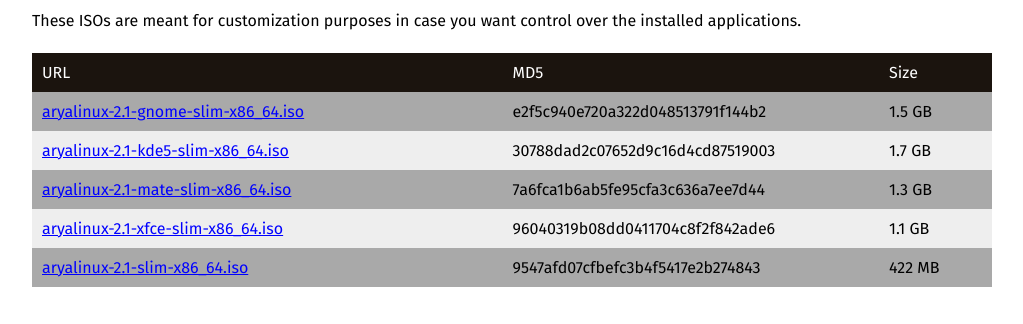
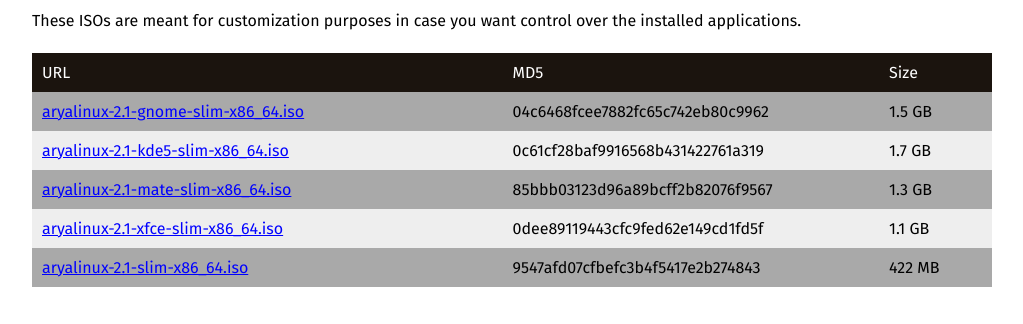
Before and after one commit to FluidIdeas/aryalinux-web, a PHP site: page /downloads.php in a window 1280 px wide. Shown: the part 815-1139 px from the top of the page, without its empty margins (128-1151 px from the left). Run offline with PHP 8.4, Linux system fonts and the light colour scheme.

Commit message:
Updated the md5sums of new ISOs

```diff
--- a/downloads.php
+++ b/downloads.php
@@ -65,16 +65,16 @@
             <div class="head">MD5</div>
             <div class="head">Size</div>
             <div class="even"><a target="_blank" href="https://sourceforge.net/projects/aryalinux/files/releases/2.1/min/aryalinux-2.1-gnome-slim-x86_64.iso">aryalinux-2.1-gnome-slim-x86_64.iso</a></div>
-            <div class="even">e2f5c940e720a322d048513791f144b2</div>
+            <div class="even">04c6468fcee7882fc65c742eb80c9962</div>
             <div class="even">1.5 GB</div>
             <div class="odd"><a target="_blank" href="https://sourceforge.net/projects/aryalinux/files/releases/2.1/min/aryalinux-2.1-kde5-slim-x86_64.iso">aryalinux-2.1-kde5-slim-x86_64.iso</a></div>
-            <div class="odd">30788dad2c07652d9c16d4cd87519003</div>
+            <div class="odd">0c61cf28baf9916568b431422761a319</div>
             <div class="odd">1.7 GB</div>
             <div class="even"><a target="_blank" href="https://sourceforge.net/projects/aryalinux/files/releases/2.1/min/aryalinux-2.1-mate-slim-x86_64.iso">aryalinux-2.1-mate-slim-x86_64.iso</a></div>
-            <div class="even">7a6fca1b6ab5fe95cfa3c636a7ee7d44</div>
+            <div class="even">85bbb03123d96a89bcff2b82076f9567</div>
             <div class="even">1.3 GB</div>
             <div class="odd"><a target="_blank" href="https://sourceforge.net/projects/aryalinux/files/releases/2.1/min/aryalinux-2.1-xfce-slim-x86_64.iso">aryalinux-2.1-xfce-slim-x86_64.iso</a></div>
-            <div class="odd">96040319b08dd0411704c8f2f842ade6</div>
+            <div class="odd">0dee89119443cfc9fed62e149cd1fd5f</div>
             <div class="odd">1.1 GB</div>
             <div class="even"><a target="_blank" href="https://sourceforge.net/projects/aryalinux/files/releases/2.1/min/aryalinux-2.1-slim-x86_64.iso">aryalinux-2.1-slim-x86_64.iso</a></div>
             <div class="even">9547afd07cfbefc3b4f5417e2b274843</div>
```
